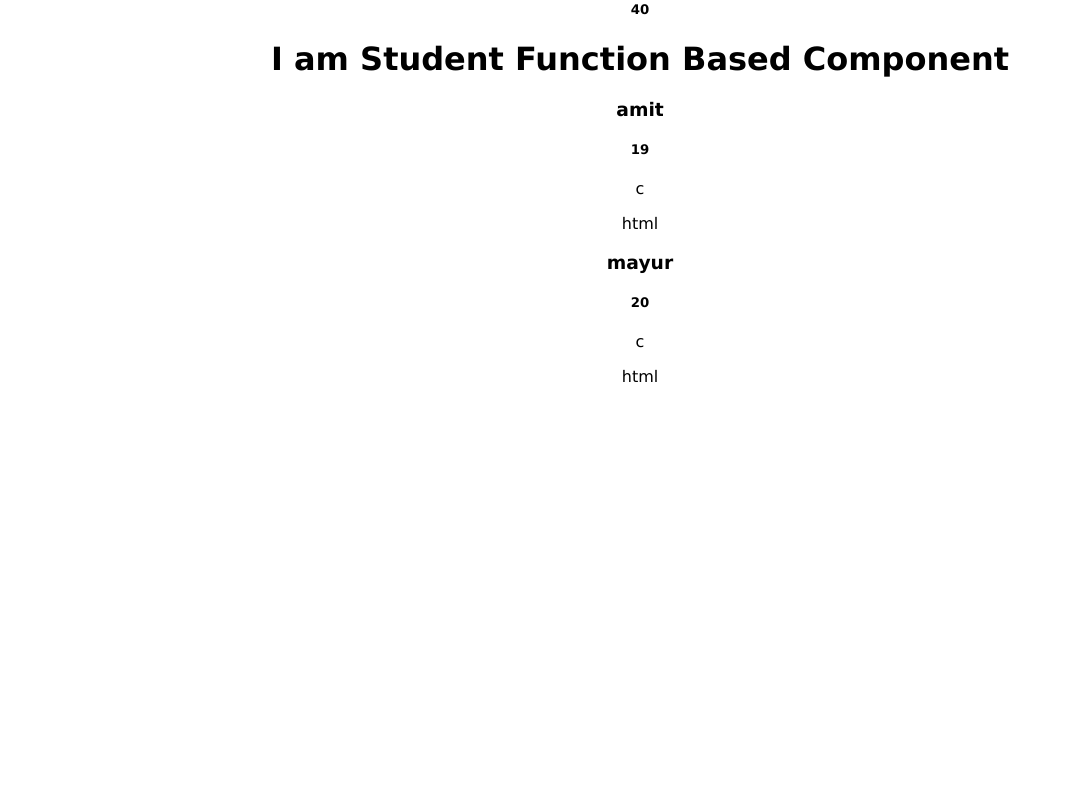
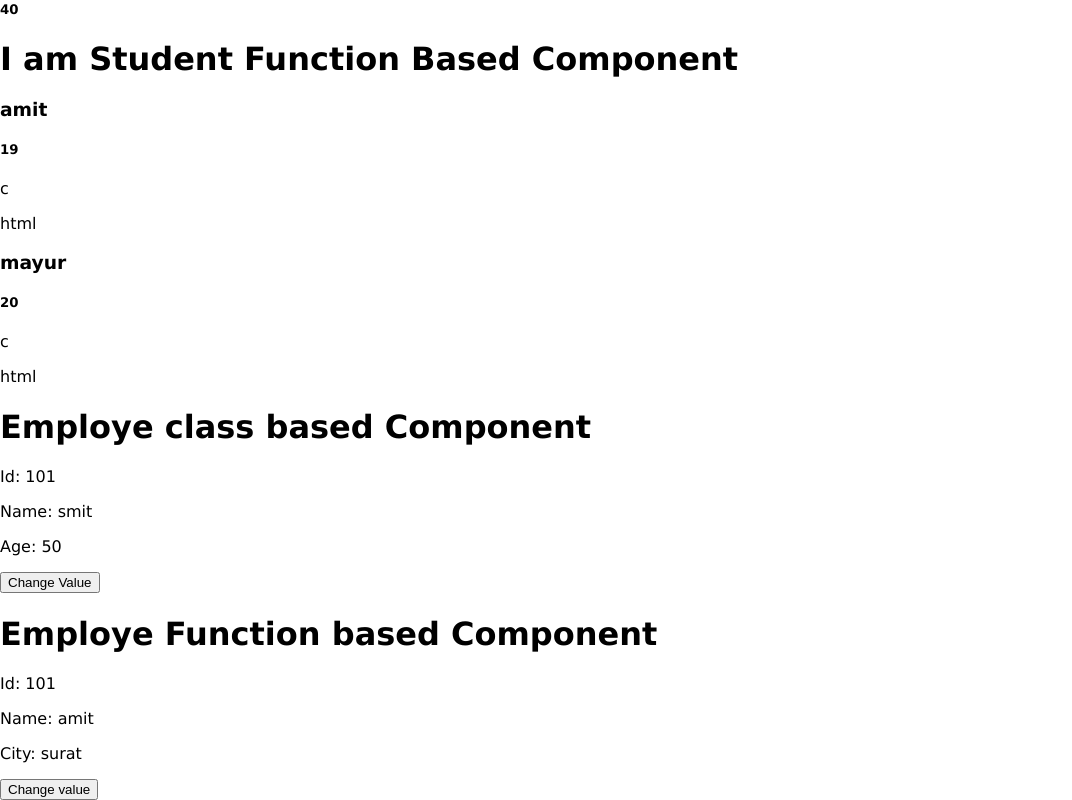
Before and after one commit to Sahil191104/firstreact, a React (Create React App) app: page / in a window 1280 px wide. Shown: the part 202-1002 px from the top of the page, without its empty margins (0-1072 px from the left). Before the commit the page ends 800 px from the top, so only its background shows below. Built offline with nearby package versions, Linux system fonts and the light colour scheme.

Commit message:
13_6_2023

```diff
--- a/src/App.css
+++ b/src/App.css
@@ -1,7 +1,3 @@
-.App {
-  text-align: center;
-}
-
 .App-logo {
   height: 40vmin;
   pointer-events: none;
--- a/src/App.js
+++ b/src/App.js
@@ -1,5 +1,7 @@
 // import logo from './logo.svg';
 import './App.css';
+import Employe from './container/Employe';
+import EmployeFun from './container/EmployeFun';
 import Students from './container/Students';
 import StudentsFun from './container/StudentsFun';
 
@@ -8,6 +10,8 @@ function App() {
     <div>
       <Students />
       <StudentsFun />
+      <Employe />
+      <EmployeFun />
     </div>
   );
 }
--- /dev/null
+++ b/src/container/Employe.js
@@ -0,0 +1,36 @@
+import React, { Component } from 'react';
+
+class Employe extends Component {
+
+    constructor(props) {
+        super(props);
+
+        this.state = {
+            id: 101,
+            name: 'smit',
+            age: 50
+        }
+    }
+
+    handleclick = () => {
+        this.setState({
+            id: 102,
+            name: 'sanjay',
+            age: 40
+        });
+    }
+
+    render() {
+        return (
+            <div>
+                <h1>Employe class based Component</h1>
+                <p>Id: {this.state.id}</p>
+                <p>Name: {this.state.name}</p>
+                <p>Age: {this.state.age}</p>
+                <button onClick={this.handleclick}>Change Value</button>
+            </div>
+        );
+    }
+}
+
+export default Employe;
--- /dev/null
+++ b/src/container/EmployeFun.js
@@ -0,0 +1,28 @@
+import React, { useState } from 'react';
+
+function EmployeFun(props) {
+
+    // Hooks useState
+
+    const [id, setId] = useState(101);
+    const [name, setName] = useState('amit');
+    const [city, setCity] = useState('surat');
+
+    const handleclick = () => {
+        setId(102);
+        setName('sumit');
+        setCity('Ahmdabad');
+    }
+
+    return (
+        <div>
+            <h1>Employe Function based Component</h1>
+            <p>Id: {id}</p>
+            <p>Name: {name}</p>
+            <p>City: {city}</p>
+            <button onClick={handleclick}>Change value</button>
+        </div>
+    );
+}
+
+export default EmployeFun;
--- a/src/index.css
+++ b/src/index.css
@@ -1,5 +1,4 @@
 body {
-  text-align: center;
   margin: 0;
   font-family: Verdana, Geneva, Tahoma, sans-serif;
   -webkit-font-smoothing: antialiased;
```
